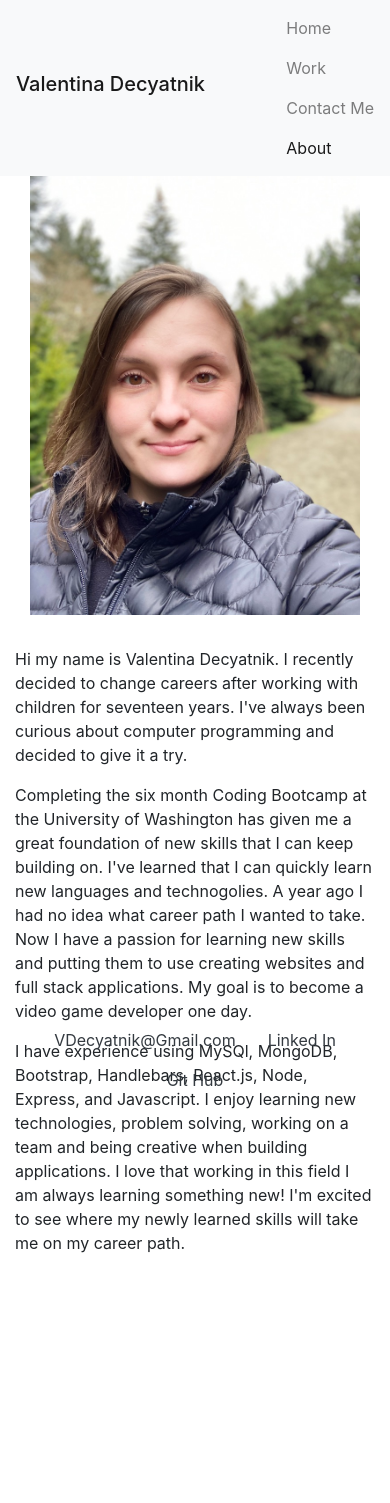
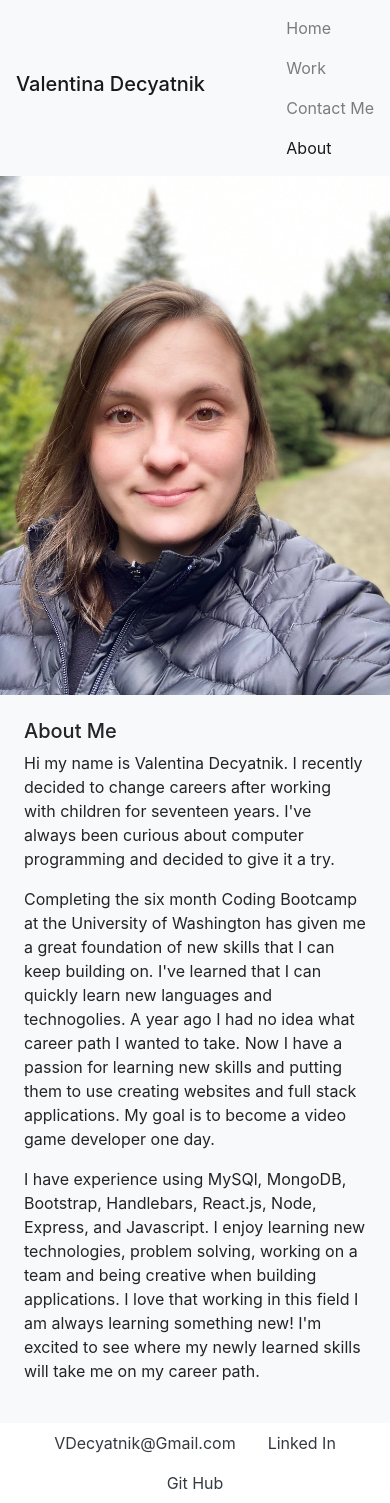
Before and after one commit to vdecyatnik/reactportfolio, a React (Create React App) app: page /About in a window 390 px wide. Before the commit the page ends 1255 px from the top, so only its background shows below. Built offline with nearby package versions, Linux system fonts and the light colour scheme.

Commit message:
fixed footer in mobile mode

```diff
--- a/src/components/About/About.js
+++ b/src/components/About/About.js
@@ -3,19 +3,47 @@ import photo from "../../images/IMG_1463.JPG";
 
 function About() {
   return (
-    <div className="container-fluid fixheight">
-      <div className="clearfix">
-        <img
-          src={photo}
-          className="col-md-3 float-md-left mb-3 ms-md-3 "
-          alt="..."
-        />
-        <p className="mt-3">
-          Hi my name is Valentina Decyatnik. I recently decided to change
+    // <div className="container-fluid fixheight">
+    //   <div className="clearfix">
+    //     <img
+    //       src={photo}
+    //       className="col-md-3 float-md-left mb-3 ms-md-3 "
+    //       alt="..."
+    //     />
+    //     <p className="mt-3">
+    //       Hi my name is Valentina Decyatnik. I recently decided to change
+    //       careers after working with children for seventeen years. I've always
+    //       been curious about computer programming and decided to give it a try.
+
+
+    //       Completing the six month Coding Bootcamp at the University of
+    //       Washington has given me a great foundation of new skills that I can
+    //       keep building on. I've learned that I can quickly learn new languages
+    //       and technogolies. A year ago I had no idea what career path I wanted
+    //       to take. Now I have a passion for learning new skills and putting them
+    //       to use creating websites and full stack applications. My goal is to
+    //       become a video game developer one day.
+
+    //       I have experience using MySQl, MongoDB, Bootstrap, Handlebars,
+    //       React.js, Node, Express, and Javascript. I enjoy learning new
+    //       technologies, problem solving, working on a team and being creative
+    //       when building applications. I love that working in this field I am
+    //       always learning something new! I'm excited to see where my newly
+    //       learned skills will take me on my career path.
+    //     </p>
+    //   </div>
+       <div className="row no-gutters bg-light position-relative">
+        <div className="col-md-6 mb-md-0 p-md-4">
+          <img src={photo} className="w-100" alt="..." />
+        </div>
+        <div className="col-md-6 position-static p-4 pl-md-0">
+          <h5 className="mt-0">About Me</h5>
+          <p>
+           Hi my name is Valentina Decyatnik. I recently decided to change
           careers after working with children for seventeen years. I've always
           been curious about computer programming and decided to give it a try.
-        </p>
-        <p className="mt-3">
+       </p>
+        <p>
           Completing the six month Coding Bootcamp at the University of
           Washington has given me a great foundation of new skills that I can
           keep building on. I've learned that I can quickly learn new languages
@@ -23,29 +51,18 @@ function About() {
           to take. Now I have a passion for learning new skills and putting them
           to use creating websites and full stack applications. My goal is to
           become a video game developer one day.
-        </p>
-
-        <p className="mt-3">
+      </p>
+      <p>
           I have experience using MySQl, MongoDB, Bootstrap, Handlebars,
           React.js, Node, Express, and Javascript. I enjoy learning new
           technologies, problem solving, working on a team and being creative
           when building applications. I love that working in this field I am
           always learning something new! I'm excited to see where my newly
           learned skills will take me on my career path.
-        </p>
-      </div>
-      {/* <div className="row no-gutters bg-light position-relative">
-        <div className="col-md-6 mb-md-0 p-md-4">
-          <img src={photo} className="w-100" alt="..." />
-        </div>
-        <div className="col-md-6 position-static p-4 pl-md-0">
-          <h5 className="mt-0">Columns with stretched link</h5>
-          <p>
-
           </p>
         </div>
-      </div> */}
-    </div>
+      </div>
+
   );
 }
 
```
Also changed, not shown: 2 other files (tests, documents, lock files or other folders).
